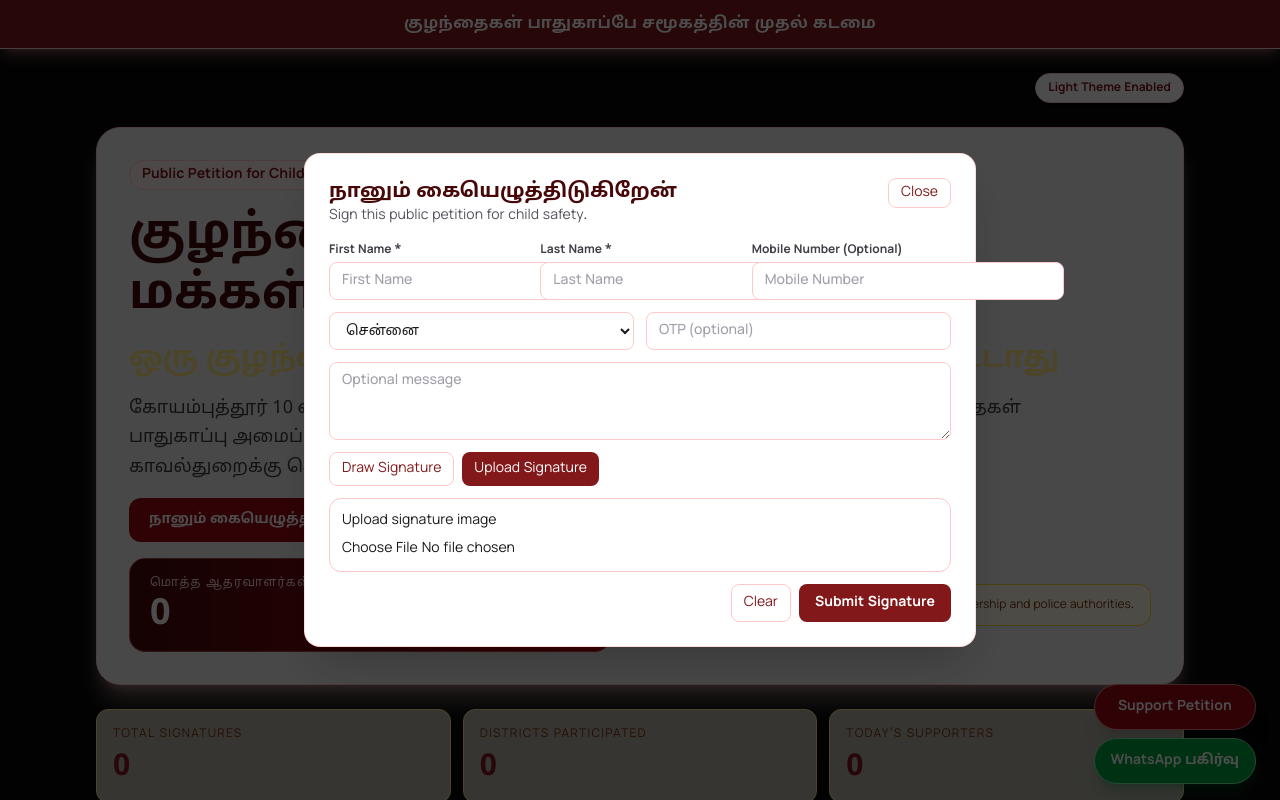
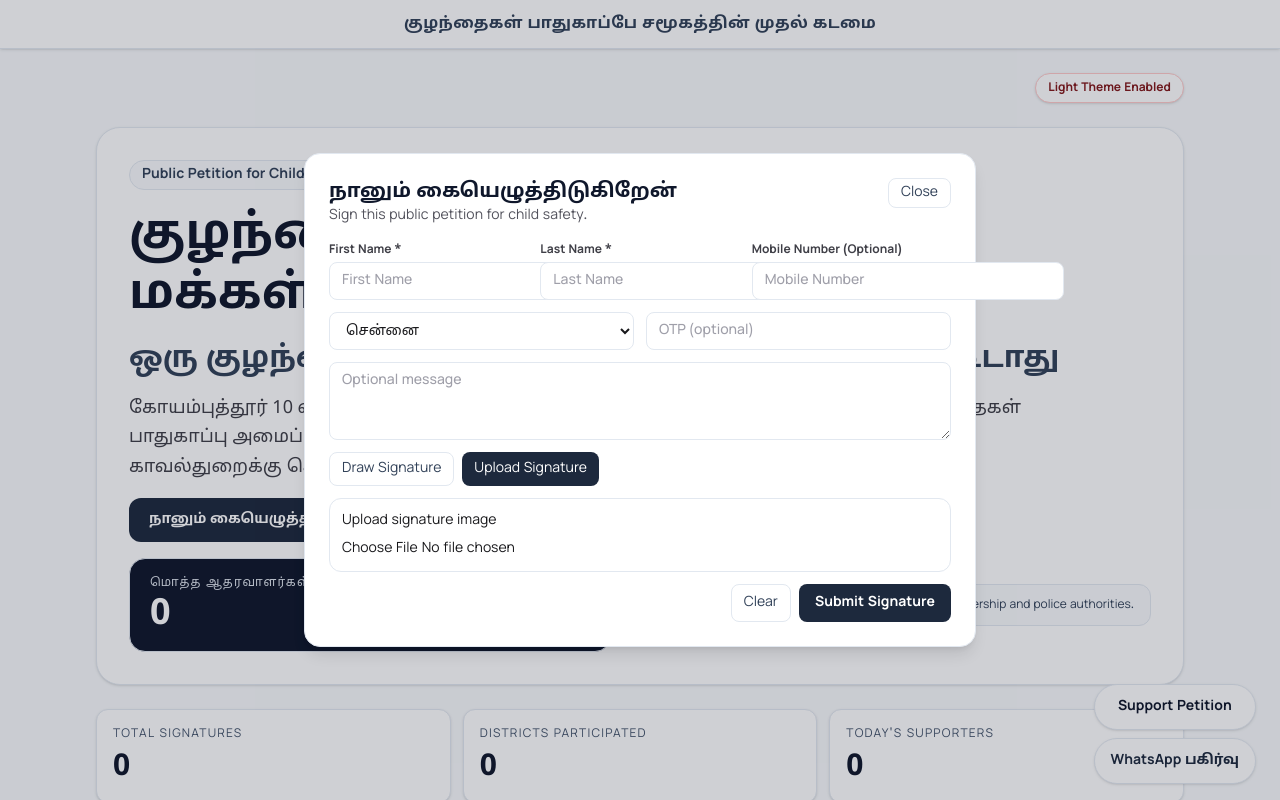
Before and after one commit to naveenkumarg6731/PetitionWeb, a React (Vite) app in the folder child-safety-petition/: page / in a window 1280 px wide. Both pictures are taken after a click on the button "Upload Signature". Shown: the top 800 px of the page. Built offline with nearby package versions, Linux system fonts and the light colour scheme.

Commit message:
fix: persist supporters across refresh and finalize white theme

```diff
--- a/child-safety-petition/src/components/CountersSection.jsx
+++ b/child-safety-petition/src/components/CountersSection.jsx
@@ -6,10 +6,10 @@ function CounterCard({ label, value }) {
       initial={{ opacity: 0, y: 20 }}
       whileInView={{ opacity: 1, y: 0 }}
       viewport={{ once: true, amount: 0.2 }}
-      className="rounded-xl border border-amber-200 bg-amber-50/70 p-4"
+      className="rounded-xl border border-slate-200 bg-white p-4 shadow-sm"
     >
-      <p className="text-xs uppercase tracking-widest text-amber-900">{label}</p>
-      <p className="mt-2 text-3xl font-black text-red-900">{value}</p>
+      <p className="text-xs uppercase tracking-widest text-slate-600">{label}</p>
+      <p className="mt-2 text-3xl font-black text-slate-900">{value}</p>
     </motion.div>
   )
 }
--- a/child-safety-petition/src/components/FloatingWhatsAppButton.jsx
+++ b/child-safety-petition/src/components/FloatingWhatsAppButton.jsx
@@ -11,7 +11,7 @@ function FloatingWhatsAppButton({ onOpenSign }) {
       <button
         type="button"
         onClick={onOpenSign}
-        className="inline-flex items-center justify-center rounded-full border border-red-200/60 bg-red-800 px-4 py-3 text-sm font-bold text-white shadow-xl"
+        className="inline-flex items-center justify-center rounded-full border border-slate-200 bg-white px-4 py-3 text-sm font-bold text-slate-900 shadow-sm"
       >
         Support Petition
       </button>
@@ -19,7 +19,7 @@ function FloatingWhatsAppButton({ onOpenSign }) {
         href={href}
         target="_blank"
         rel="noreferrer"
-        className="inline-flex items-center justify-center rounded-full border border-green-300 bg-green-600 px-4 py-3 text-sm font-semibold text-white shadow-lg shadow-green-700/30 transition hover:-translate-y-0.5 hover:bg-green-500"
+        className="inline-flex items-center justify-center rounded-full border border-slate-200 bg-white px-4 py-3 text-sm font-semibold text-slate-800 shadow-sm transition hover:-translate-y-0.5 hover:bg-slate-100"
         aria-label="WhatsApp இல் பகிரவும்"
       >
         WhatsApp பகிர்வு
--- a/child-safety-petition/src/components/HeroSection.jsx
+++ b/child-safety-petition/src/components/HeroSection.jsx
@@ -8,23 +8,23 @@ import {
 
 function HeroSection({ supporterCount, onOpenSign }) {
   return (
-    <section className="grid gap-4 rounded-3xl border border-red-200 bg-white/95 p-5 shadow-xl shadow-red-200/40 backdrop-blur sm:p-8">
+    <section className="grid gap-4 rounded-3xl border border-slate-200 bg-white p-5 shadow-sm sm:p-8">
       <motion.div
         initial={{ opacity: 0, y: 20 }}
         animate={{ opacity: 1, y: 0 }}
         transition={{ duration: 0.5 }}
         className="space-y-4"
       >
-        <p className="inline-flex w-fit rounded-full border border-red-200 bg-red-50 px-3 py-1 text-xs font-semibold text-red-900 sm:text-sm">
+        <p className="inline-flex w-fit rounded-full border border-slate-200 bg-slate-50 px-3 py-1 text-xs font-semibold text-slate-700 sm:text-sm">
           {WEBSITE_SUBTITLE}
         </p>
-        <h1 className="text-3xl font-extrabold leading-tight text-red-950 sm:text-5xl">{WEBSITE_TITLE}</h1>
-        <h2 className="text-2xl font-bold text-amber-200 sm:text-3xl">{HERO_HEADLINE}</h2>
+        <h1 className="text-3xl font-extrabold leading-tight text-slate-900 sm:text-5xl">{WEBSITE_TITLE}</h1>
+        <h2 className="text-2xl font-bold text-slate-700 sm:text-3xl">{HERO_HEADLINE}</h2>
         <p className="max-w-4xl text-sm leading-relaxed text-zinc-700 sm:text-lg">{HERO_DESCRIPTION}</p>
         <button
           type="button"
           onClick={onOpenSign}
-          className="inline-flex rounded-xl bg-red-800 px-5 py-3 text-sm font-semibold text-white transition duration-300 hover:-translate-y-0.5 hover:bg-red-700"
+          className="inline-flex rounded-xl bg-slate-800 px-5 py-3 text-sm font-semibold text-white transition duration-300 hover:-translate-y-0.5 hover:bg-slate-700"
         >
           நானும் கையெழுத்திடுகிறேன்
         </button>
@@ -35,13 +35,13 @@ function HeroSection({ supporterCount, onOpenSign }) {
           initial={{ opacity: 0, scale: 0.9 }}
           animate={{ opacity: 1, scale: 1 }}
           transition={{ delay: 0.2, duration: 0.4 }}
-          className="rounded-2xl border border-red-300/40 bg-gradient-to-r from-red-950 to-red-700 px-5 py-4 text-white"
+          className="rounded-2xl border border-slate-200 bg-slate-900 px-5 py-4 text-white"
         >
-          <p className="text-xs uppercase tracking-widest text-red-100">மொத்த ஆதரவாளர்கள்</p>
+          <p className="text-xs uppercase tracking-widest text-slate-200">மொத்த ஆதரவாளர்கள்</p>
           <p className="mt-1 text-3xl font-bold sm:text-4xl">{supporterCount.toLocaleString('en-IN')}</p>
         </motion.div>
 
-        <div className="rounded-xl border border-amber-300 bg-amber-50 px-4 py-3 text-xs text-amber-900">
+        <div className="rounded-xl border border-slate-200 bg-slate-50 px-4 py-3 text-xs text-slate-700">
           This petition is intended to be submitted to Tamil Nadu leadership and police authorities.
         </div>
       </div>
--- a/child-safety-petition/src/components/SignatureModal.jsx
+++ b/child-safety-petition/src/components/SignatureModal.jsx
@@ -17,6 +17,39 @@ const districts = [
 ]
 
 const SUBMIT_COOLDOWN_MS = 90_000
+
+const compressSignatureDataUrl = async (dataUrl) => {
+  if (!dataUrl) {
+    return ''
+  }
+
+  if (dataUrl.length < 350000) {
+    return dataUrl
+  }
+
+  const image = new Image()
+  image.src = dataUrl
+  await new Promise((resolve, reject) => {
+    image.onload = resolve
+    image.onerror = reject
+  })
+
+  const maxWidth = 700
+  const ratio = Math.min(1, maxWidth / image.width)
+  const canvas = document.createElement('canvas')
+  canvas.width = Math.max(1, Math.floor(image.width * ratio))
+  canvas.height = Math.max(1, Math.floor(image.height * ratio))
+  const context = canvas.getContext('2d')
+
+  if (!context) {
+    return dataUrl
+  }
+
+  context.fillStyle = '#ffffff'
+  context.fillRect(0, 0, canvas.width, canvas.height)
+  context.drawImage(image, 0, 0, canvas.width, canvas.height)
+  return canvas.toDataURL('image/jpeg', 0.78)
+}
 
 function SignatureModal({ open, onClose, supporters, onSuccess }) {
   const signatureRef = useRef(null)
@@ -135,12 +168,14 @@ function SignatureModal({ open, onClose, supporters, onSuccess }) {
     setLoading(true)
 
     try {
+      const optimizedSignature = await compressSignatureDataUrl(signatureDataUrl)
+
       const newSupporter = await submitSupporter({
         name: fullName,
         mobile: normalizedMobile,
         district,
         message,
-        signatureDataUrl,
+        signatureDataUrl: optimizedSignature,
       })
 
       localStorage.setItem('petition_last_submit', String(now))
@@ -173,24 +208,24 @@ function SignatureModal({ open, onClose, supporters, onSuccess }) {
           animate={{ opacity: 1 }}
           exit={{ opacity: 0 }}
           onClick={() => onClose?.()}
-          className="fixed inset-0 z-50 grid place-items-center bg-black/70 p-3"
+          className="fixed inset-0 z-50 grid place-items-center bg-slate-900/20 p-3"
         >
           <motion.div
             initial={{ scale: 0.95, opacity: 0, y: 20 }}
             animate={{ scale: 1, opacity: 1, y: 0 }}
             exit={{ scale: 0.95, opacity: 0 }}
             onClick={(event) => event.stopPropagation()}
-            className="w-full max-w-2xl rounded-2xl border border-red-300/40 bg-white p-4 shadow-2xl sm:p-6"
+            className="w-full max-w-2xl rounded-2xl border border-slate-200 bg-white p-4 shadow-lg sm:p-6"
           >
             <div className="mb-4 flex items-start justify-between gap-3">
               <div>
-                <h3 className="text-xl font-bold text-red-950">நானும் கையெழுத்திடுகிறேன்</h3>
+                <h3 className="text-xl font-bold text-slate-900">நானும் கையெழுத்திடுகிறேன்</h3>
                 <p className="text-sm text-zinc-600">Sign this public petition for child safety.</p>
               </div>
               <button
                 type="button"
                 onClick={onClose}
-                className="rounded-lg border border-red-200 px-3 py-1 text-sm text-red-900"
+                className="rounded-lg border border-slate-200 px-3 py-1 text-sm text-slate-700"
               >
                 Close
               </button>
@@ -204,7 +239,7 @@ function SignatureModal({ open, onClose, supporters, onSuccess }) {
                     value={firstName}
                     onChange={(event) => setFirstName(event.target.value)}
                     placeholder="First Name"
-                    className="rounded-lg border border-red-200 bg-white px-3 py-2 text-sm font-medium text-zinc-900 placeholder:text-zinc-400"
+                    className="rounded-lg border border-slate-200 bg-white px-3 py-2 text-sm font-medium text-zinc-900 placeholder:text-zinc-400"
                     required
                   />
                 </label>
@@ -214,7 +249,7 @@ function SignatureModal({ open, onClose, supporters, onSuccess }) {
                     value={lastName}
                     onChange={(event) => setLastName(event.target.value)}
                     placeholder="Last Name"
-                    className="rounded-lg border border-red-200 bg-white px-3 py-2 text-sm font-medium text-zinc-900 placeholder:text-zinc-400"
+                    className="rounded-lg border border-slate-200 bg-white px-3 py-2 text-sm font-medium text-zinc-900 placeholder:text-zinc-400"
                     required
                   />
                 </label>
@@ -224,7 +259,7 @@ function SignatureModal({ open, onClose, supporters, onSuccess }) {
                     value={mobile}
                     onChange={(event) => setMobile(event.target.value)}
                     placeholder="Mobile Number"
-                    className="rounded-lg border border-red-200 bg-white px-3 py-2 text-sm font-medium text-zinc-900 placeholder:text-zinc-400"
+                    className="rounded-lg border border-slate-200 bg-white px-3 py-2 text-sm font-medium text-zinc-900 placeholder:text-zinc-400"
                   />
                 </label>
               </div>
@@ -233,7 +268,7 @@ function SignatureModal({ open, onClose, supporters, onSuccess }) {
                 <select
                   value={district}
                   onChange={(event) => setDistrict(event.target.value)}
-                  className="rounded-lg border border-red-200 bg-white px-3 py-2 text-sm font-medium text-zinc-900"
+                  className="rounded-lg border border-slate-200 bg-white px-3 py-2 text-sm font-medium text-zinc-900"
                 >
                   {districts.map((item) => (
                     <option key={item} value={item}>
@@ -245,7 +280,7 @@ function SignatureModal({ open, onClose, supporters, onSuccess }) {
                   value={otp}
                   onChange={(event) => setOtp(event.target.value)}
                   placeholder="OTP (optional)"
-                  className="rounded-lg border border-red-200 bg-white px-3 py-2 text-sm font-medium text-zinc-900 placeholder:text-zinc-400"
+                  className="rounded-lg border border-slate-200 bg-white px-3 py-2 text-sm font-medium text-zinc-900 placeholder:text-zinc-400"
                 />
               </div>
 
@@ -254,7 +289,7 @@ function SignatureModal({ open, onClose, supporters, onSuccess }) {
                 onChange={(event) => setMessage(event.target.value)}
                 rows={3}
                 placeholder="Optional message"
-                className="rounded-lg border border-red-200 bg-white px-3 py-2 text-sm font-medium text-zinc-900 placeholder:text-zinc-400"
+                className="rounded-lg border border-slate-200 bg-white px-3 py-2 text-sm font-medium text-zinc-900 placeholder:text-zinc-400"
               />
 
               <div className="flex gap-2">
@@ -262,7 +297,7 @@ function SignatureModal({ open, onClose, supporters, onSuccess }) {
                   type="button"
                   onClick={() => setActiveTab('draw')}
                   className={`rounded-lg px-3 py-1.5 text-sm ${
-                    activeTab === 'draw' ? 'bg-red-900 text-white' : 'border border-red-200 text-red-900'
+                    activeTab === 'draw' ? 'bg-slate-800 text-white' : 'border border-slate-200 text-slate-700'
                   }`}
                 >
                   Draw Signature
@@ -271,7 +306,7 @@ function SignatureModal({ open, onClose, supporters, onSuccess }) {
                   type="button"
                   onClick={() => setActiveTab('upload')}
                   className={`rounded-lg px-3 py-1.5 text-sm ${
-                    activeTab === 'upload' ? 'bg-red-900 text-white' : 'border border-red-200 text-red-900'
+                    activeTab === 'upload' ? 'bg-slate-800 text-white' : 'border border-slate-200 text-slate-700'
                   }`}
                 >
                   Upload Signature
@@ -279,42 +314,42 @@ function SignatureModal({ open, onClose, supporters, onSuccess }) {
               </div>
 
               {activeTab === 'draw' ? (
-                <div className="rounded-xl border border-red-200 p-2">
+                <div className="rounded-xl border border-slate-200 p-2">
                   <SignatureCanvas
                     ref={signatureRef}
-                    penColor="#7f1d1d"
+                    penColor="#334155"
                     onEnd={updateDrawPreview}
                     canvasProps={{ className: 'signature-canvas' }}
                   />
                 </div>
               ) : (
-                <label className="grid gap-2 rounded-xl border border-red-200 p-3 text-sm">
+                <label className="grid gap-2 rounded-xl border border-slate-200 p-3 text-sm">
                   <span>Upload signature image</span>
                   <input type="file" accept="image/*" onChange={onUploadSignature} />
                 </label>
               )}
 
               {signaturePreview ? (
-                <div className="rounded-lg border border-red-200 bg-red-50/40 p-2">
-                  <p className="mb-1 text-xs font-semibold text-red-900">Preview</p>
+                <div className="rounded-lg border border-slate-200 bg-slate-50 p-2">
+                  <p className="mb-1 text-xs font-semibold text-slate-700">Preview</p>
                   <img src={signaturePreview} alt="Signature preview" className="h-20 object-contain" />
                 </div>
               ) : null}
 
-              {error ? <p className="text-sm text-red-700">{error}</p> : null}
+              {error ? <p className="text-sm text-slate-700">{error}</p> : null}
 
               <div className="flex justify-end gap-2">
                 <button
                   type="button"
                   onClick={clearSignature}
-                  className="rounded-lg border border-red-200 px-3 py-2 text-sm text-red-900"
+                  className="rounded-lg border border-slate-200 px-3 py-2 text-sm text-slate-700"
                 >
                   Clear
                 </button>
                 <button
                   type="submit"
                   disabled={loading}
-                  className="rounded-lg bg-red-900 px-4 py-2 text-sm font-semibold text-white"
+                  className="rounded-lg bg-slate-800 px-4 py-2 text-sm font-semibold text-white"
                 >
                   {loading ? 'Submitting...' : 'Submit Signature'}
                 </button>
--- a/child-safety-petition/src/components/TopBanner.jsx
+++ b/child-safety-petition/src/components/TopBanner.jsx
@@ -7,7 +7,7 @@ function TopBanner() {
       initial={{ y: -24, opacity: 0 }}
       animate={{ y: 0, opacity: 1 }}
       transition={{ duration: 0.45, ease: 'easeOut' }}
-      className="sticky top-0 z-30 border-b border-red-200 bg-red-900 px-4 py-3 text-center text-sm font-semibold tracking-wide text-white shadow-lg shadow-red-300/35 sm:text-base"
+      className="sticky top-0 z-30 border-b border-slate-200 bg-white px-4 py-3 text-center text-sm font-semibold tracking-wide text-slate-700 shadow-sm sm:text-base"
     >
       {TOP_BANNER_TEXT}
     </motion.header>
--- a/child-safety-petition/src/index.css
+++ b/child-safety-petition/src/index.css
@@ -12,7 +12,7 @@
 
 html,
 body {
-  background: #070707;
+  background: #f8fafc;
 }
 
 * {
@@ -33,7 +33,7 @@ body {
   width: 100%;
   height: 220px;
   border-radius: 0.75rem;
-  border: 1px solid rgb(220 38 38 / 0.25);
+  border: 1px solid rgb(148 163 184 / 0.5);
   background: #fff;
 }
 
```
Also changed, not shown: child-safety-petition/src/components/PetitionContent.jsx (+4 -4 lines), child-safety-petition/src/components/SupportersSection.jsx (+8 -7 lines), child-safety-petition/src/services/petitionService.js (+26 -6 lines).
